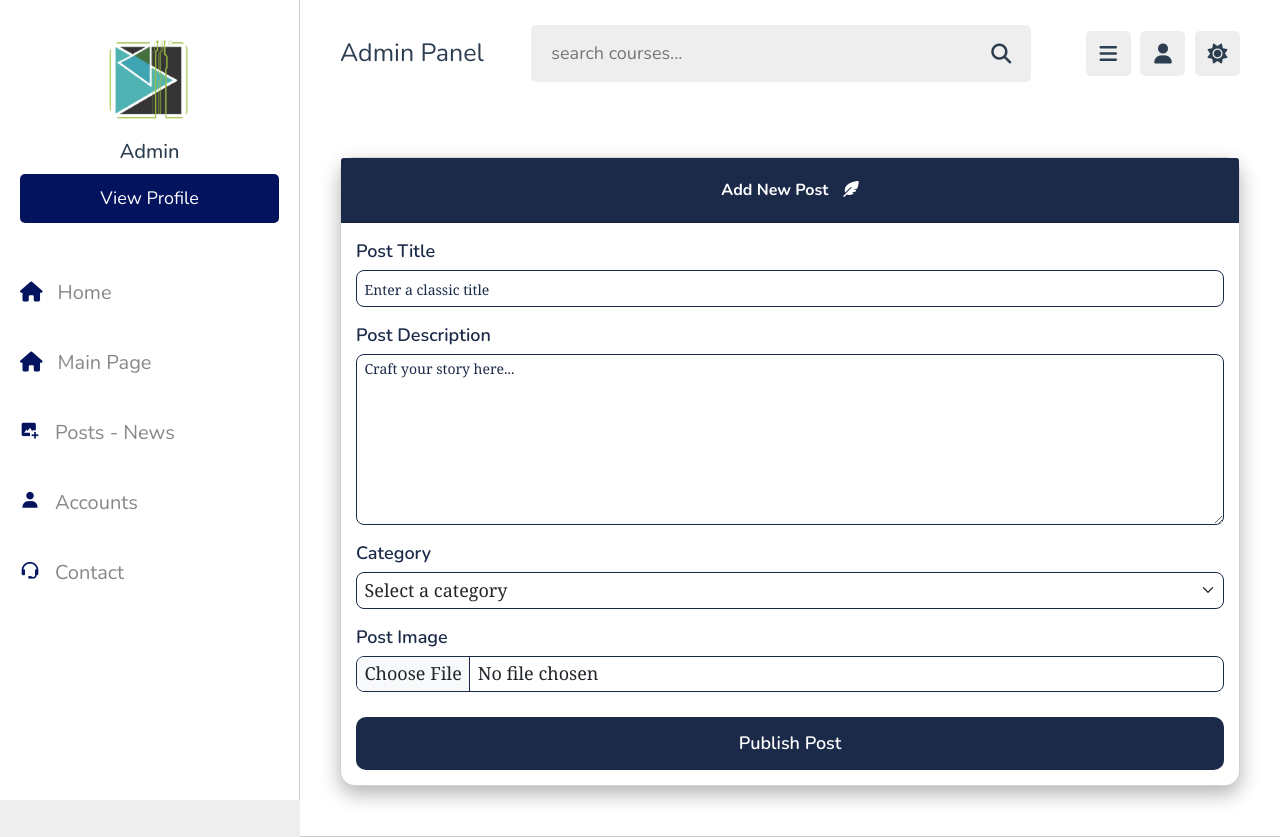
After one commit to fathallah7/University-Informative-Website, a PHP site: page /admin/posts.php in a window 1280 px wide. The commit adds this page. Run offline with PHP 8.4, Linux system fonts and the light colour scheme; some libraries are stand-ins or nearby versions.

Commit message:
Admin Add Posts || News

```diff
--- a/admin/assets/css/style.css
+++ b/admin/assets/css/style.css
@@ -148,6 +148,7 @@ section {
   background-color: var(--white);
   z-index: 1000;
   border-bottom: var(--border);
+  padding: 1rem 2rem; /* تعديل الـ padding */
 }
 
 .header .flex {
--- a/admin/includes/header.php
+++ b/admin/includes/header.php
@@ -34,6 +34,7 @@
       <nav class="navbar">
          <a href="index.php"><i class="fas fa-home"></i><span>Home</span></a>
          <a href="#"><i class="fas fa-home"></i><span>Main Page</span></a>
+         <a href="posts.php"><i class='bx bxs-image-add' ></i><span>Posts - News</span></a>
          <a href="accounts.php"><i class='bx bxs-user'></i><span>Accounts</span></a>
          <a href="contact.php"><i class='bx bx-support'></i><span>Contact</span></a>
       </nav>
--- /dev/null
+++ b/admin/posts.php
@@ -0,0 +1,177 @@
+<!DOCTYPE html>
+<html lang="en">
+
+<head>
+    <meta charset="UTF-8">
+    <meta http-equiv="X-UA-Compatible" content="IE=edge">
+    <meta name="viewport" content="width=device-width, initial-scale=1.0">
+    <title>Home - Admin</title>
+
+    <!-- font awesome cdn link  -->
+    <link rel="stylesheet" href="https://cdnjs.cloudflare.com/ajax/libs/font-awesome/6.1.2/css/all.min.css">
+
+    <!--========== File BootStrap 5 ==========-->
+    <link rel="stylesheet" href="assets/css/bootstrap.min.css">
+
+    <!--========== File CSS =========-->
+    <link rel="stylesheet" href="assets/css/style.css">
+
+    <!--========== Render Page ==========-->
+    <link rel="stylesheet" href="assets/css/normalize.css">
+
+    <!--=========== ICONS ===========-->
+    <link rel='stylesheet' href='https://cdn.jsdelivr.net/npm/boxicons@2.0.5/css/boxicons.min.css'>
+
+</head>
+
+<style>
+    a {
+        text-decoration: none;
+    }
+</style>
+
+<body>
+
+
+
+    <?php
+    include 'includes/header.php'
+    ?>
+
+
+
+    <style>
+        .container {
+            max-width: 1000px;
+            /* زيادة العرض الأقصى */
+            padding: 40px 20px;
+            /* زيادة الـ padding */
+            margin: 0 auto;
+            /* توسيط المحتوى */
+        }
+
+        .card {
+            background: #ffffff;
+            border-radius: 15px;
+            box-shadow: 0 8px 20px rgba(0, 0, 0, 0.3);
+            position: relative;
+            animation: fadeIn 0.5s ease-in-out;
+            margin-top: 20px;
+            /* إضافة margin أعلى */
+            width: 100%;
+            /* جعل العرض 100% */
+        }
+
+        .card-header {
+            background: #1b2a49;
+            color: #fff;
+            padding: 20px;
+            font-size: 1.6rem;
+            font-weight: 700;
+            text-align: center;
+            position: relative;
+        }
+
+
+        .card-header span {
+            position: relative;
+            z-index: 1;
+        }
+
+        .form-control,
+        .form-select {
+            border-radius: 8px;
+            border: 1px solid #1b2a49;
+            font-family: 'Georgia', serif;
+            font-size: 18px;
+            transition: all 0.3s ease;
+        }
+
+        .form-control:focus,
+        .form-select:focus {
+            border-color: #d4af37;
+            box-shadow: 0 0 8px rgba(212, 175, 55, 0.4);
+        }
+
+        .form-label {
+            font-weight: 600;
+            font-size: 18px;
+            color: #1b2a49;
+        }
+
+        .form-control::placeholder {
+            font-size: 14px;
+            color: #1b2a49;
+        }
+
+        .btn-submit {
+            background: #1b2a49;
+            padding: 12px 30px;
+            font-weight: 600;
+            color: #fff;
+            border-radius: 10px;
+            transition: all 0.3s ease;
+        }
+
+        .btn-submit:hover {
+            background: #d4af37;
+            color: #1b2a49;
+            transform: translateY(-2px);
+            box-shadow: 0 4px 12px rgba(212, 175, 55, 0.5);
+        }
+    </style>
+
+
+    <div class="container">
+        <div class="card">
+            <div class="card-header">
+                <span style="margin-right: 10px;">Add New Post</span>
+                <i class="fas fa-feather-alt floating-icon"></i>
+
+            </div>
+            <div class="card-body p-4">
+
+                <form action="back/handle_posts_admin.php" method="post" enctype="multipart/form-data" >
+                    <div class="mb-4">
+                        <label for="postTitle" class="form-label">Post Title</label>
+                        <input type="text" name="titlr" class="form-control" id="postTitle" placeholder="Enter a classic title" required>
+                    </div>
+
+                    <div class="mb-4">
+                        <label for="postDescription" class="form-label">Post Description</label>
+                        <textarea name="content" class="form-control" id="postDescription" rows="6" placeholder="Craft your story here..." required></textarea>
+                    </div>
+
+                    <div class="mb-4">
+                        <label for="postCategory" class="form-label">Category</label>
+                        <select name="category" class="form-select" id="postCategory" required>
+                            <option value="" disabled selected>Select a category</option>
+                            <option value="news">News</option>
+                            <option value="announcements">Announcements</option>
+                            <option value="events">Events</option>
+                        </select>
+                    </div>
+
+                    <div class="mb-4">
+                        <label for="postImage" class="form-label">Post Image</label>
+                        <input type="file" name="image" class="form-control" id="postImage" accept="image/*" required>
+                    </div>
+
+                    <div class="d-grid">
+                        <button type="submit" name="submit" class="btn btn-submit">Publish Post</button>
+                    </div>
+                </form>
+
+
+            </div>
+        </div>
+    </div>
+
+
+    <!-- custom js file link  -->
+    <script src="assets/js/script.js"></script>
+
+
+</body>
+
+</html>
--- a/contact.php
+++ b/contact.php
@@ -42,6 +42,7 @@ include 'includes/conn.php';
     <br>
 
 
+    <div class="container">
 
     <div class="container">
         <div class="row justify-content-center bg-white rounded-4 shadow-lg py-5 gx-5 px-lg-5">
@@ -80,6 +81,9 @@ include 'includes/conn.php';
             </div>
         </div>
     </div>
+    </div>
+
+
     </section>
 
 
--- a/includes/header.php
+++ b/includes/header.php
@@ -29,6 +29,7 @@
             <i class="fa-solid fa-bars toggle-menu"></i>
             <ul>
                 <li><a href="index.php" class="active">Home</a></li>
+                <li><a href="news.php" >News</a></li>
                 <li><a href="contact.php" >Contact</a></li>
             </ul>
         </nav>
--- a/login.php
+++ b/login.php
@@ -90,7 +90,7 @@
                         </div>
                     </form>
                     <div class="input-group mb-3">
-                        <button class="btn btn-lg btn-danger w-100 fs-6">SignUp</button>
+                        <a href="register.php" class="btn btn-lg btn-danger w-100 fs-6" >Sign Up</a>
                     </div>
                     <div class="input-group mb-3">
                     </div>
--- a/register.php
+++ b/register.php
@@ -91,7 +91,7 @@ include 'includes/msg.php';
                             <input type="submit" value="Sign Up" class="btn btn-lg btn-primary w-100 fs-6" name="signup">
                         </div>
                     </form>
-
+                        <a href="login.php" class="ms-2 mt-2">I Have an Account</a>
                 </div>
             </div>
         </div>
```
Also changed, not shown: admin/back/handle_posts_admin.php (added, +64 -0 lines), admin/index.php (+0 -12 lines), class/class.php (+9 -0 lines), news.php (added, +162 -0 lines), assets/imgs/image.png (added).
